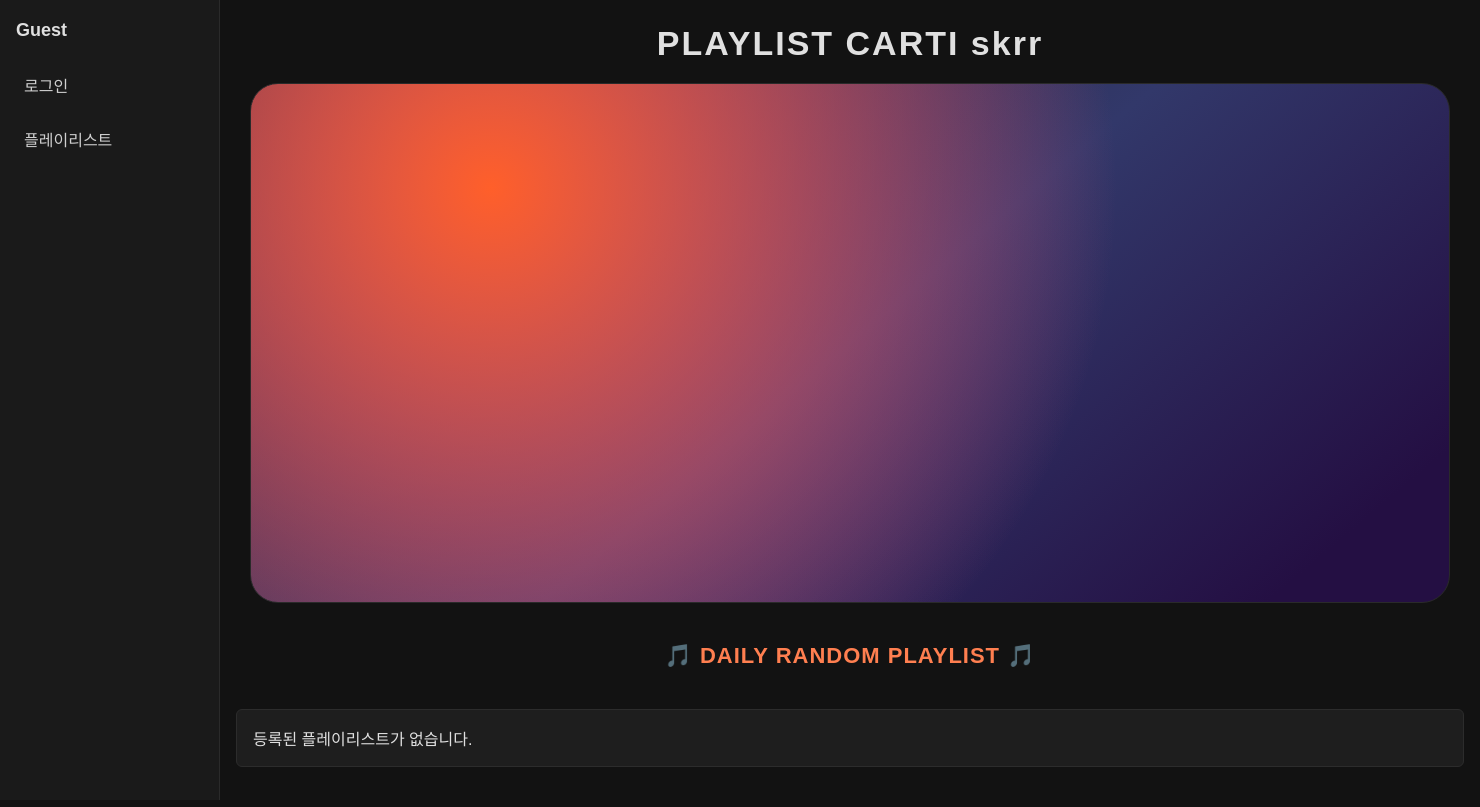
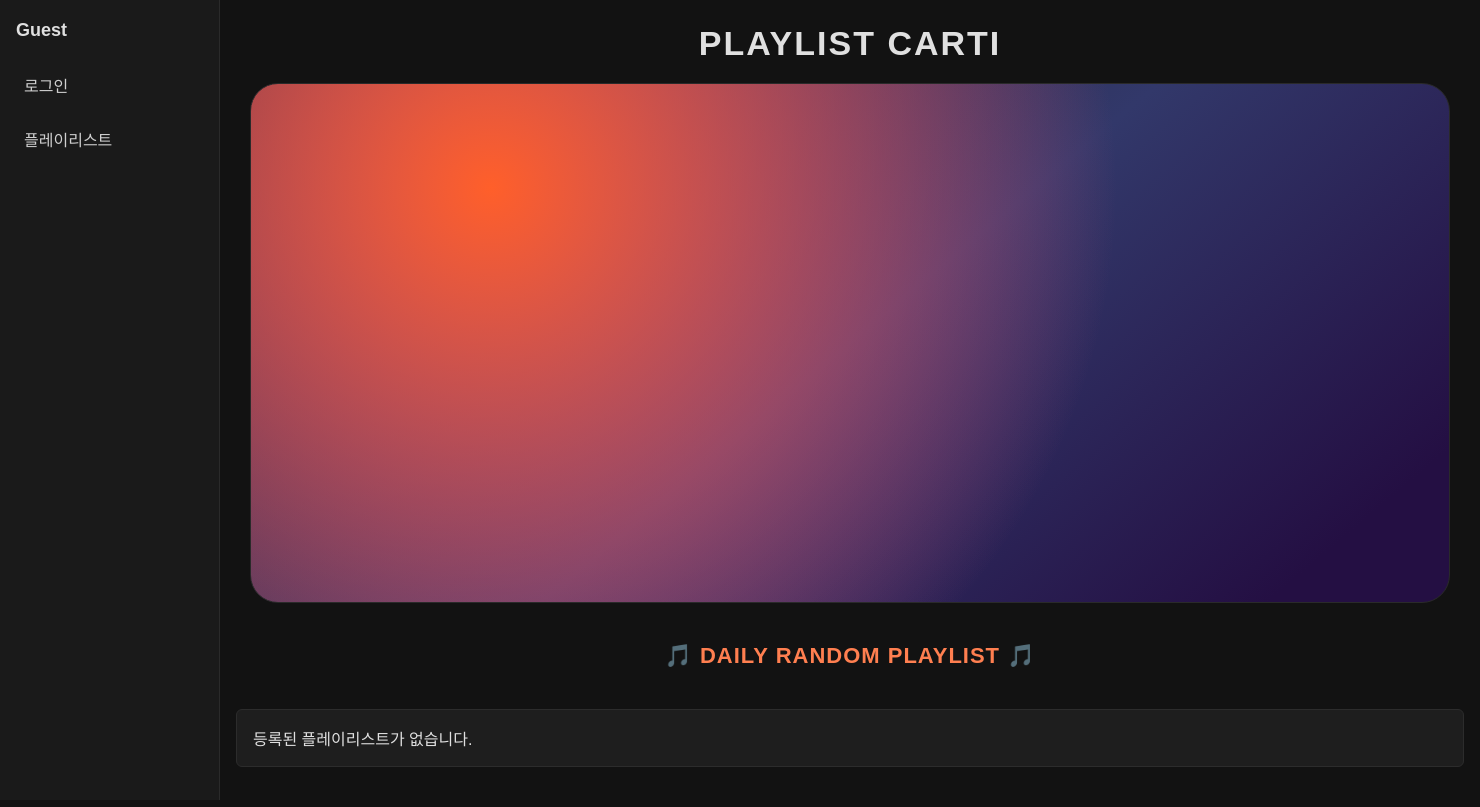
Before and after one commit to JS66KIM/playlist-web, a Flask app: template templates/index.html in a window 1480 px wide. Run offline with Flask 3, Linux system fonts and the light colour scheme; the template is opened without the code that fills it, so the values that code supplies are empty.

Commit message:
hapsu4
노래 변경
타이틀 재수정

```diff
--- a/templates/index.html
+++ b/templates/index.html
@@ -261,7 +261,7 @@
 
     <!-- MAIN -->
     <div class="page">
-        <h1 class="page__title">PLAYLIST CARTI skrr</h1>
+        <h1 class="page__title">PLAYLIST CARTI</h1>
 
         <!-- HERO -->
         <section class="hero">
```
Also changed, not shown: database/playlist.db.
